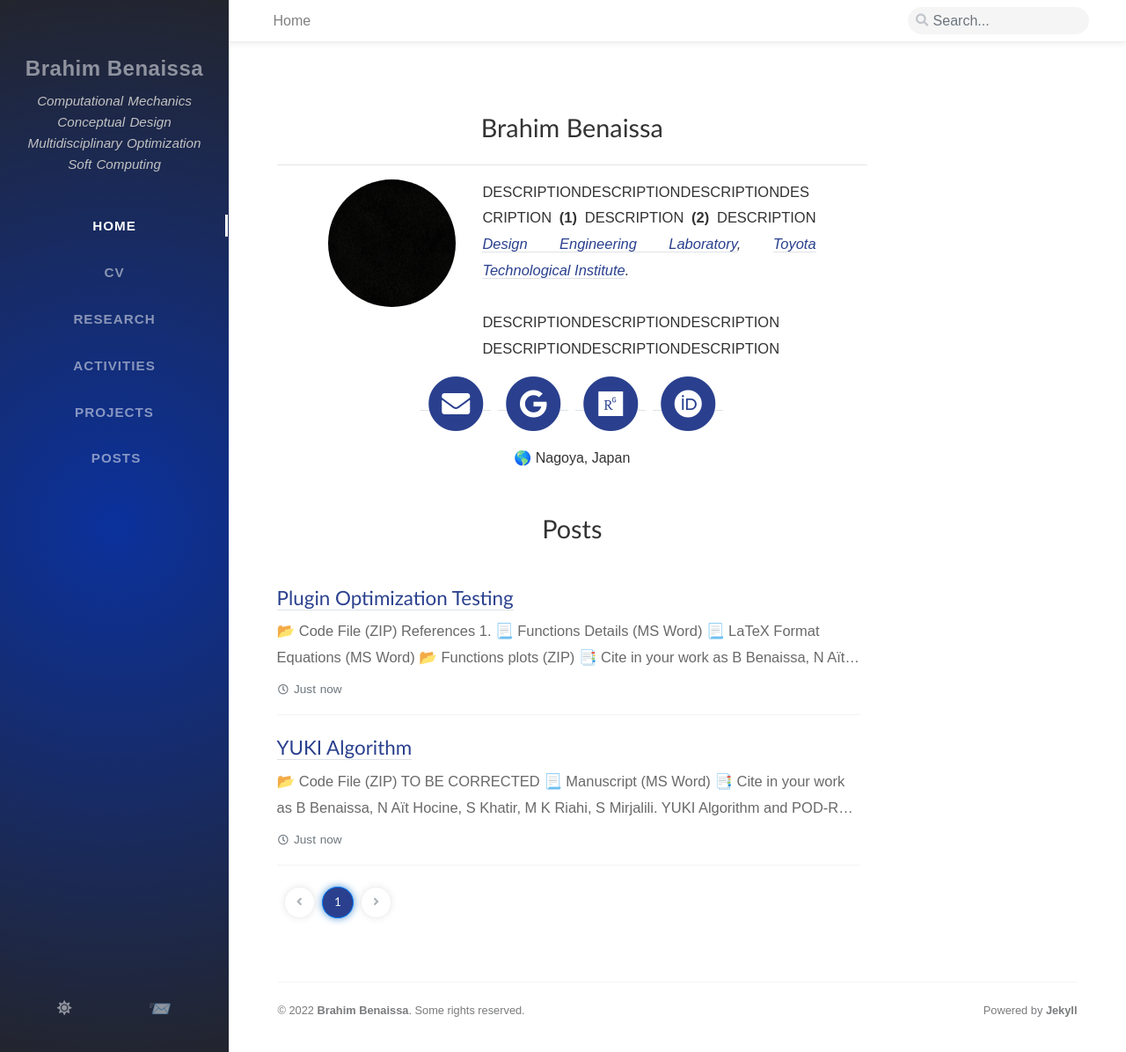
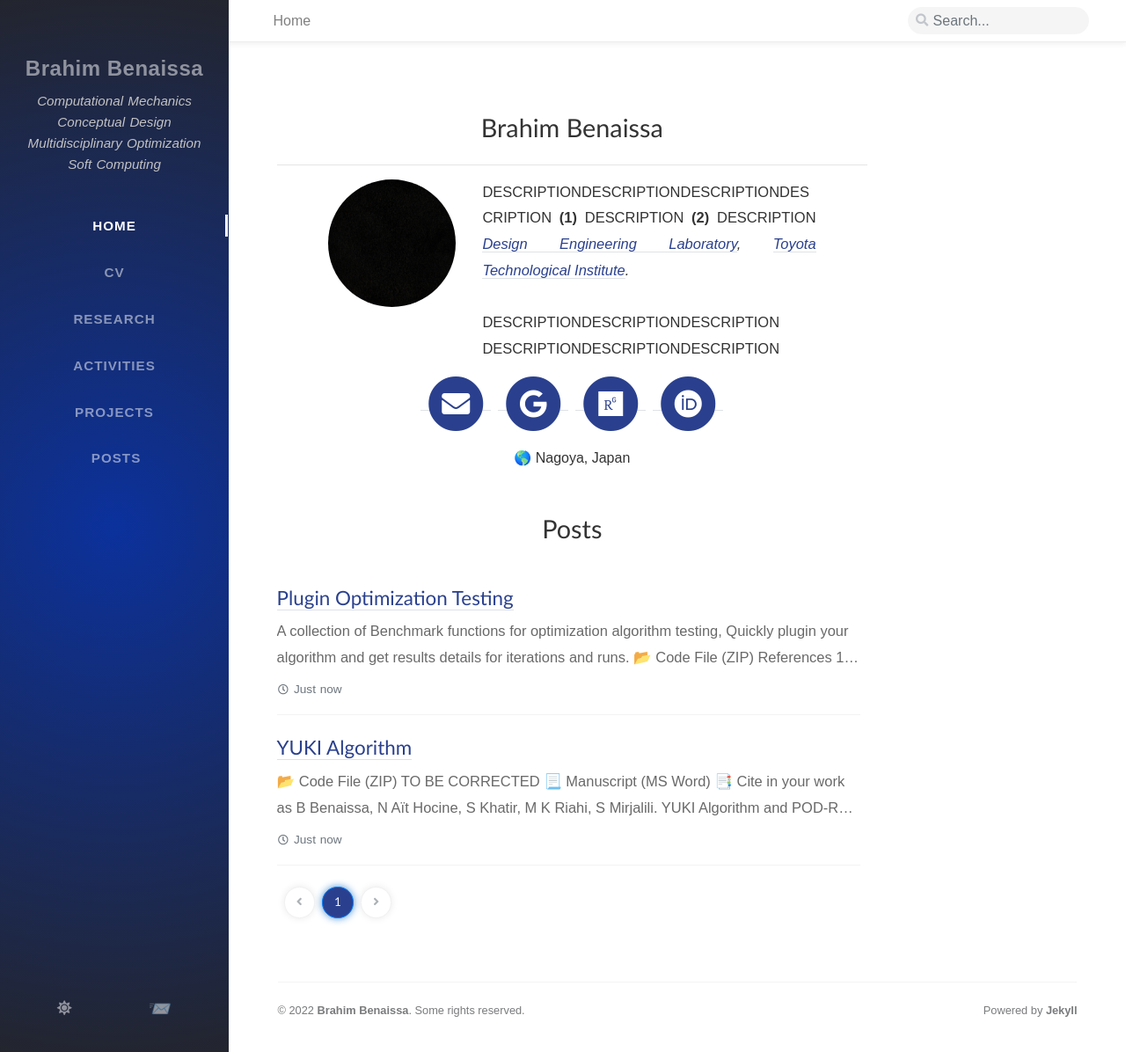
Before and after one commit to Brahim-Benaissa/Brahim-Benaissa.github.io, a Jekyll site: the page built from index.html, in a window 1280 px wide and 1196 px high. Shown: the whole window at 88% size. Built offline with Jekyll 4.4.1, drawn with Linux system fonts in a browser that asks for light colours; nearby versions of some CDN libraries; some web fonts are replaced; the list of posts is cut into pages by our own code; comment, search, counter and statistics services are not loaded.

Commit message:
Update 2022-01-10-Optimization-Test-Functions.md

```diff
--- a/_posts/2022-01-10-Optimization-Test-Functions.md
+++ b/_posts/2022-01-10-Optimization-Test-Functions.md
@@ -9,6 +9,7 @@ published: true
 comments: true
 ---
 
+A collection of Benchmark functions for optimization algorithm testing, Quickly plugin your algorithm and get results details for iterations and runs.
 
 ## <a target="_blank" href="{{ site.baseurl }}{% link /assets/files/Projects/OPTIMIZATION TEST FUNCTIONS/YUKI ALGORITHM with Test Functions.zip %}"  download> 📂 Code File (ZIP)</a>
 
```
